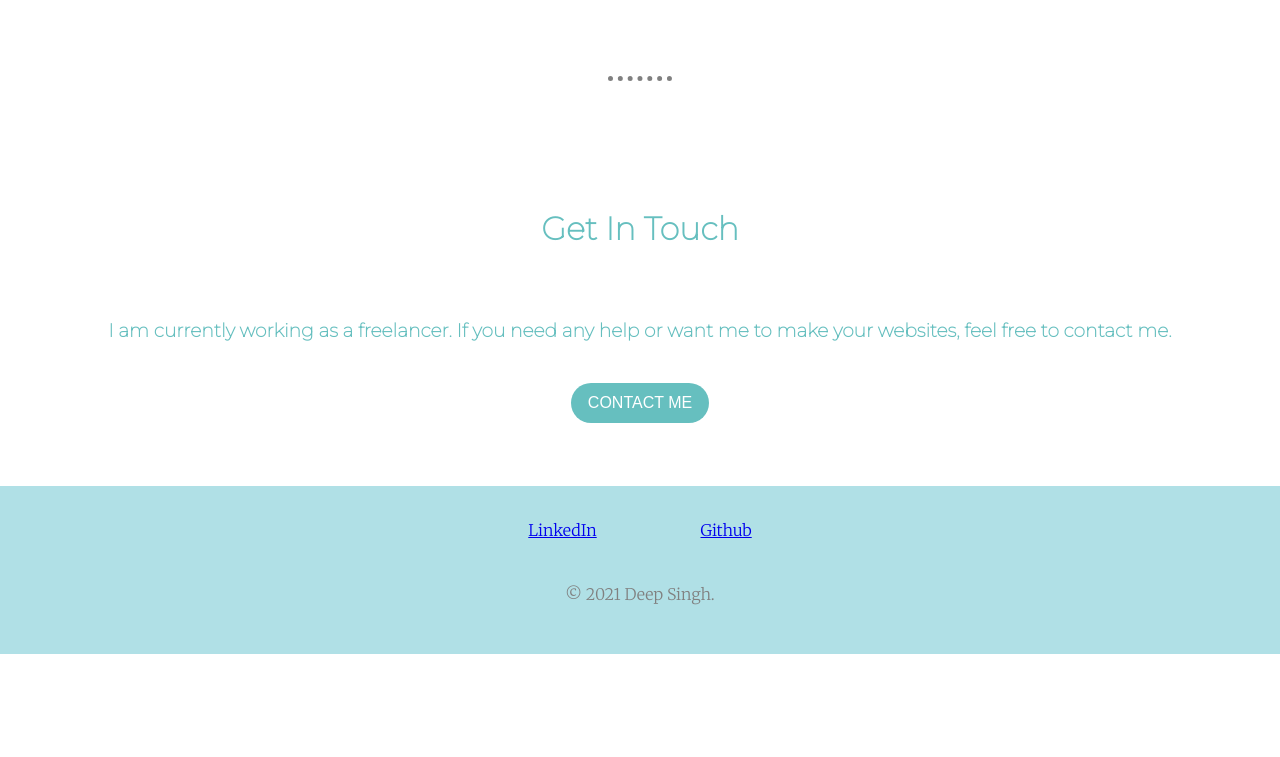
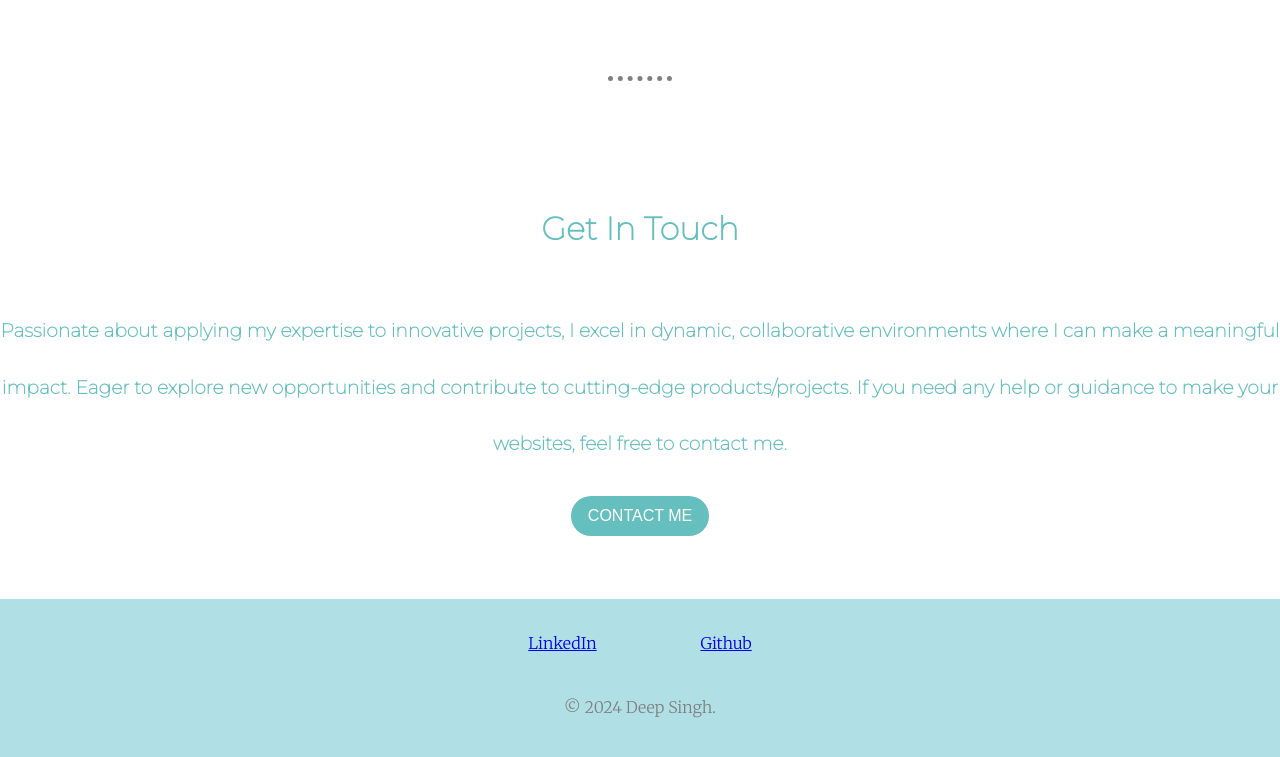
Before and after one commit to DeepCodeTech/personal-site, a plain HTML site: page index.html in a window 1280 px wide. Shown: the part 1963-2720 px from the top of the page. Before the commit the page ends 2617 px from the top, so only its background shows below. Drawn offline with Linux system fonts and the light colour scheme.

Commit message:
Update index.html

```diff
--- a/index.html
+++ b/index.html
@@ -38,7 +38,7 @@
   <hr>
   <div class="contact-me">
     <h2>Get In Touch</h2>
-    <h3>I am currently working as a freelancer. If you need any help or want me to make your websites, feel free to contact me.</h3>
+    <h3>Passionate about applying my expertise to innovative projects, I excel in dynamic, collaborative environments where I can make a meaningful impact. Eager to explore new opportunities and contribute to cutting-edge products/projects. If you need any help or guidance to make your websites, feel free to contact me.</h3>
     <a href="mailto:singhdeep61100" class="BUTTON_OGV">CONTACT ME</a>
   </div>
 </div>
@@ -47,7 +47,7 @@
 <div class="bottom-container">
   <a class="footer-link" href="https://www.linkedin.com/in/deeplinked">LinkedIn</a>
   <a class="footer-link" href="https://github.com/DeepCodeTech">Github</a>
-  <p class="P">© 2021 Deep Singh.</p>
+  <p class="P">© 2024 Deep Singh.</p>
 </div>
   </body>
 </html>
```
